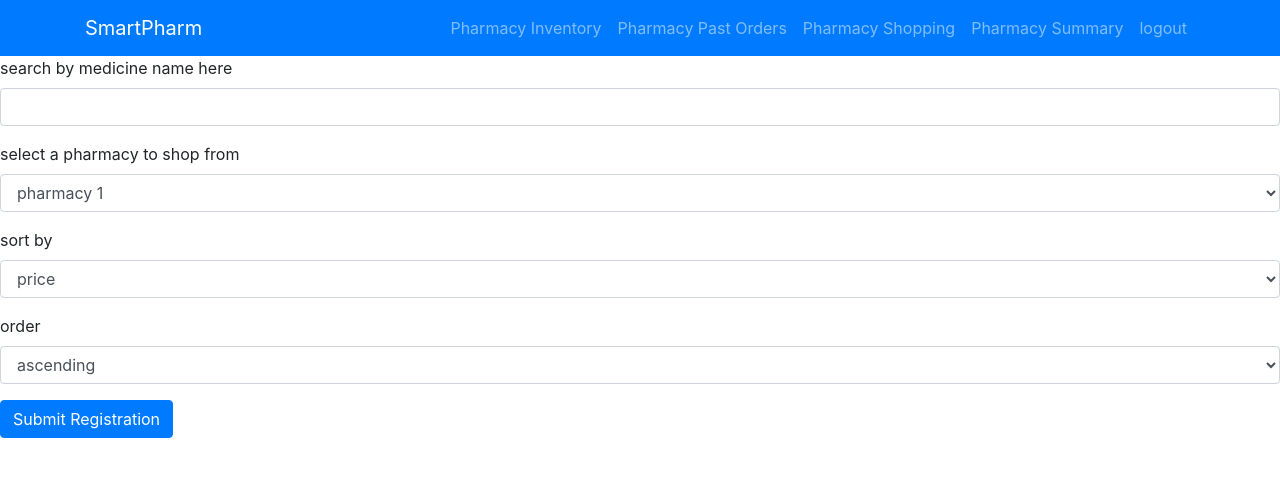
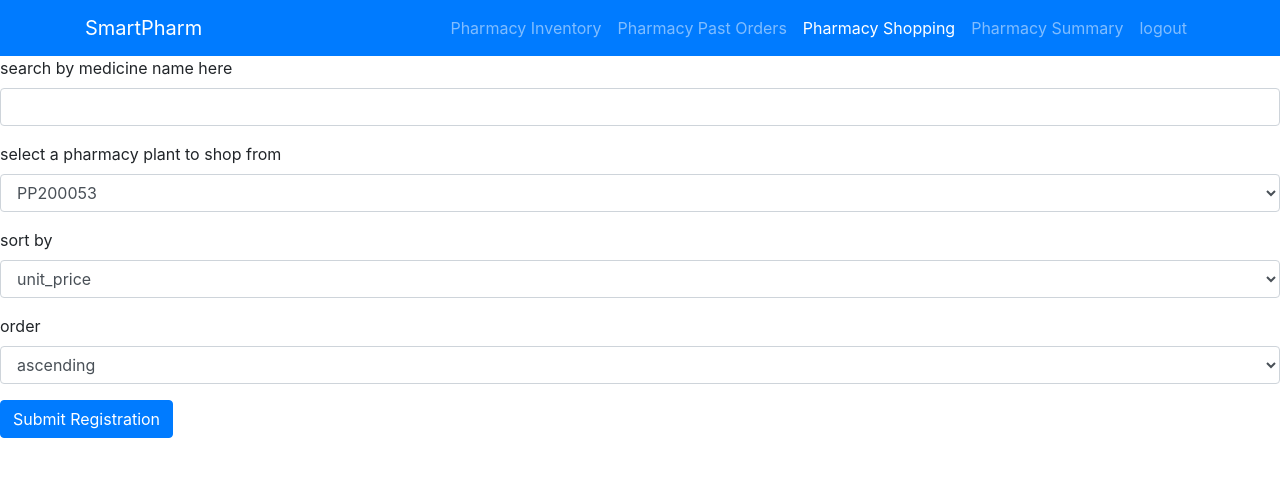
Before and after one commit to NJB44/INFSCI_2710_Project, a Flask app: page /pharmacy_home/pharmacy_search in a window 1280 px wide. Shown: the top 477 px of the page. Run offline with Flask 2, Linux system fonts and the light colour scheme; parts of the project's set-up code (start-up, migrations or seed data) failed here and were passed over; some libraries are stand-ins or nearby versions.

Commit message:
turned search into full shopping page

```diff
--- a/app/forms.py
+++ b/app/forms.py
@@ -1,3 +1,4 @@
+from wtforms.fields.simple import HiddenField, TextField
 from app.models import medicine
 from flask_wtf import FlaskForm
 from wtforms import StringField, PasswordField, BooleanField, SubmitField, IntegerField
@@ -5,6 +6,7 @@ from wtforms.fields.core import DateField, FloatField, SelectField, TimeField
 from wtforms.validators import Required, Length, Email, Regexp, EqualTo
 from wtforms import ValidationError
 from wtforms.fields.html5 import EmailField
+from app import db
 
 class RegistrationPharmForm(FlaskForm):
     username = StringField('User Name', validators=[Required(), Length(1,20), Regexp('^[A-Za-z][A-Za-z0-9_.]*$', 0,'usernames must have only letters, ''numbers, dots or underscores')])
@@ -79,15 +81,22 @@ class PharmacyOrder(FlaskForm):
     submit = SubmitField("Submit Registration")
 
 class PharmacySearch(FlaskForm):
-    searchbar = StringField("search by medicine name here")
-    #query to populate the pharmacy dropdown
-    pharmacy = SelectField("select a pharmacy to shop from", choices=["pharmacy 1", "pharmacy 2"])
-    sortby = SelectField("sort by", choices=["price", "alphabetical"])
+    search = StringField("search by medicine name here")
+    #change to query to populate the pharmacy dropdown
+    plant = SelectField("select a pharmacy plant to shop from", choices=["PP200053", "PP323961"])
+    sortby = SelectField("sort by", choices=["unit_price", "stock_quant"])
     order = SelectField("order", choices = ["ascending","descending"])
     submit = SubmitField("Submit Registration")
 
+class PharmacyShoppingCart(FlaskForm):
+    shopping_queries = HiddenField()
+    update_queries = HiddenField()
+    submit = SubmitField("Checkout")
+
+
 class PharmacyBuy(FlaskForm):
     submit = SubmitField("Submit Registration")
+
 
 #####Plant forms
 class PlantOrderConf(FlaskForm):
@@ -102,12 +111,12 @@ class PlantAddStock(FlaskForm):
 
 class PlantEditStock(FlaskForm):
     medicine = StringField("id of medicine to edit", validators=[Required()]) #ought to be a dropdown or validated
+    quantity = IntegerField("How many?", validators= [Required()])
     unit_price = FloatField("What price should it be?", validators=[Required()])
     submit = SubmitField("Confirm")
 
 class PlantRemoveStock(FlaskForm):
     medicine = StringField("id of medicine to remove", validators=[Required()]) #ought to be a dropdown or validated
-    quantity = IntegerField("how many?", validators=[Required()])
     submit = SubmitField("Confirm")
 
 ###Misc
--- a/app/models.py
+++ b/app/models.py
@@ -88,7 +88,7 @@ class pharm(db.Model):
 
 
 class pharm_inven(db.Model):
-    pc_id = db.Column(db.String(8), db.ForeignKey("pharmacy.pc_id"), primary_key= True) #prim key
+    pc_id = db.Column(db.String(8), db.ForeignKey("pharm.pc_id"), primary_key= True) #prim key
     m_id = db.Column(db.String(5), db.ForeignKey("medicine.m_id"), primary_key= True) #prim key
     quant = db.Column(db.Integer)
     price = db.Column(db.Float)
--- a/app/routes.py
+++ b/app/routes.py
@@ -1,3 +1,4 @@
+from operator import and_
 from os.path import join
 from flask.globals import request
 from flask.helpers import url_for
@@ -6,16 +7,21 @@ from app.models import doctor, medicine, patient, pharm, pharm_inven, pharm_plan
 from app import db
 from flask import render_template, flash, redirect
 from app import app
-from app.forms import DocPresc, LoginForm, PatNewApt, PharmacyBuy, PharmacySearch, PlantAddStock, PlantEditStock, PlantOrderConf, PlantRemoveStock, RegistrationDocForm, RegistrationPatientForm, RegistrationPharmForm, RegistrationPlantForm
+from app.forms import DocPresc, LoginForm, PatNewApt, PharmacyBuy, PharmacySearch, PharmacyShoppingCart, PlantAddStock, PlantEditStock, PlantOrderConf, PlantRemoveStock, RegistrationDocForm, RegistrationPatientForm, RegistrationPharmForm, RegistrationPlantForm
 from . import login
 from flask_login import current_user, login_user, logout_user
+from sqlalchemy import func, desc, asc
 
 
 @app.route('/')
 @app.route('/index')
 def index():
-    user = {'username': 'test'}
-    return render_template('index.html', title='test', user = user)
+    if current_user.is_authenticated:
+        usr = db.session.query(user).filter(user.user_id == current_user.user_id).first()
+        text = "you are logged in as a " + str(usr.user_type)
+    else:
+        text = "you are not logged in"
+    return render_template('index.html', title='test', text = text)
 
 @app.route('/login', methods=['GET','POST'])
 def login():
@@ -172,42 +178,64 @@ def pharm_inv():
     inventory = db.session.query(pharm_inven, medicine).filter(pc_id == pharm_inven.pc_id ).join(medicine, pharm_inven.m_id == medicine.m_id).all()
     return render_template('pharmacy_inventory.html', inv = inventory)
 
-@app.route('/pharmacy_home/pharmacy_search')
+@app.route('/pharmacy_home/pharmacy_search',methods=["GET","POST"])
 def pharm_search():
     #FORM
-    form = PharmacySearch()
-    if form.validate_on_submit():
+    search_form = PharmacySearch()
+    checkout_form = PharmacyShoppingCart()
+    if search_form.validate_on_submit():
         #send to the browsing page
         ##QUERY here based on form input
-        plant_id = current_user.user_id
-        products = db.session.query(plant_inven, medicine).join(medicine, plant_inven.m_id==medicine.m_id).filter(plant_inven.pp_id == plant_id).all()
-        pharm_shop(products) #TODO this likely doesn't work
-        pass
-    return render_template('pharmacy_search.html', form = form)
+        plant_id = search_form.plant.data
+        search = "%{}%".format(search_form.search.data)
+        sortby = search_form.sortby.data
+        order = search_form.order.data
+        if order == "ascending":
+            if sortby == "unit_price":
+                products = db.session.query(plant_inven, medicine).join(medicine, plant_inven.m_id==medicine.m_id).filter(and_(plant_inven.pp_id == plant_id, medicine.m_medicine.like(search))).order_by(plant_inven.unit_price.asc()).all()
+            elif sortby == "stock_quant":
+                products = db.session.query(plant_inven, medicine).join(medicine, plant_inven.m_id==medicine.m_id).filter(and_(plant_inven.pp_id == plant_id, medicine.m_medicine.like(search))).order_by(plant_inven.stock_quant.asc()).all()
+        elif order == "descending":
+            if sortby == "unit_price":
+                products = db.session.query(plant_inven, medicine).join(medicine, plant_inven.m_id==medicine.m_id).filter(and_(plant_inven.pp_id == plant_id, medicine.m_medicine.like(search))).order_by(plant_inven.unit_price.desc()).all()
+            elif sortby == "stock_quant":
+                products = db.session.query(plant_inven, medicine).join(medicine, plant_inven.m_id==medicine.m_id).filter(and_(plant_inven.pp_id == plant_id, medicine.m_medicine.like(search))).order_by(plant_inven.stock_quant.desc()).all()
+        else:
+            products = db.session.query(plant_inven, medicine).join(medicine, plant_inven.m_id==medicine.m_id).filter(and_(plant_inven.pp_id == plant_id, medicine.m_medicine.like(search))).all()
+        search_form = PharmacySearch()
+        return render_template('pharmacy_search.html', search_form= search_form, products = products,checkout_form = checkout_form, checkout = True, search = False)
+        #return redirect(url_for('pharm_shop', products=products))
+    if checkout_form.validate_on_submit():
+        print("Checked out")
+        return redirect(url_for('pharmacy_search_history'))
+    return render_template('pharmacy_search.html', search_form = search_form, checkout= False, search = True)
 
-@app.route('/pharmacy_home/shopping')
-def pharm_shop():
-    #QUERY Replace with content from
-    plant_id = current_user.user_id
-    prods = db.session.query(plant_inven, medicine).join(medicine, plant_inven.m_id==medicine.m_id).filter(plant_inven.pp_id == plant_id).all()
-    return render_template('pharmacy_shopping.html', products = prods)
+#@app.route('/pharmacy_shopping<products>')
+#def pharm_shop(plant_id, search, by, order):
+#    #QUERY Replace with content from
+#    form = PharmacyShoppingCart()
+#    #plant_id = current_user.user_id
+#    products = db.session.query(plant_inven, medicine).join(medicine, plant_inven.m_id==medicine.m_id).filter(and_(plant_inven.pp_id == plant_id, medicine.m_medicine.like(search))).all()
+#    return render_template('pharmacy_shopping.html', products = products)
 
 
-@app.route('/pharmacy_home/pharmacy_med_purchase')
-def pharm_buy(shopping_cart):
-    #FORM
-    form = PharmacyBuy()
-    if form.validate_on_submit():
-        #send to the browsing page
-        pass
-    return render_template('pharmacy_search.html', form = form, items = shopping_cart)
+#@app.route('/pharmacy_home/pharmacy_med_purchase')
+#def pharm_buy(shopping_cart):
+#    #FORM
+#    form = PharmacyBuy()
+#    if form.validate_on_submit():
+#        #send to the browsing page
+#        pass
+#    return render_template('pharmacy_search.html', form = form, items = shopping_cart)
 
 @app.route('/pharmacy_home/pharmacy_summary')
 def pharm_summ():
     #QUERY
     pc_id = current_user.user_id
-    #TODO query for real summary measures here
-    summary_measures = {'unique_medicine_quant': 20, 'total_stock_value': 500, 'total_medicine_quant': 3000}
+    unique_med_quant = db.session.query(pharm_inven).filter(pharm_inven.pc_id == pc_id).count()
+    total_med_quant = int(db.session.query(func.sum(pharm_inven.quant)).scalar())
+    total_inven_value =db.session.query(func.sum(pharm_inven.quant * pharm_inven.price)).scalar()    #TODO query for real summary measures here
+    summary_measures = {'unique_medicine_quant': unique_med_quant, 'total_medicine_quant': total_med_quant, 'total_stock_value': total_inven_value}
     return render_template('pharmacy_summary.html', summary_measures = summary_measures)
 
 @app.route('/pharmacy_home/shipment_history')
@@ -249,10 +277,10 @@ def plant_add_stock():
     #FORM
     form = PlantAddStock()
     if form.validate_on_submit():
-        new_inven = plant_inven(m_id = form.medicine.data, pp_id = current_user.user_id, stock_quant =  form.quantity.data, unit_price = form.unit_price.data)
+        new_inven = plant_inven(m_id = form.medicine.data, pp_id = current_user.user_id, stock_quant =  int(form.quantity.data ), unit_price = float(form.unit_price.data))
         db.session.add(new_inven)
         db.session.commit()
-        return redirect('plant_inventory.html')
+        return redirect(url_for('plant_inv'))
 
     return render_template('plant_add_stock.html', form = form)
 
@@ -261,9 +289,11 @@ def plant_edit_stock():
     #FORM
     form = PlantEditStock()
     if form.validate_on_submit():
-        edit_inven = 1 #query here
-        edit_inven = plant_inven(m_id = form.medicine.data, pp_id = current_user.user_id, stock_quant =  form.quantity.data, unit_price = form.unit_price.data)
+        edited_inven = db.session.query(plant_inven).filter(and_(plant_inven.m_id == form.medicine.data, plant_inven.pp_id == current_user.user_id)).first()
+        edited_inven.stock_quant = form.quantity.data
+        edited_inven.unit_price = form.unit_price.data
         db.session.commit()
+        return redirect(url_for('plant_inv'))
 
     return render_template('plant_edit_stock.html', form = form)
 
@@ -272,9 +302,11 @@ def plant_remove_stock():
     #FORM
     form = PlantRemoveStock()
     if form.validate_on_submit():
-        rem_inven = plant_inven(m_id = form.medicine.data, pp_id = current_user.user_id, stock_quant =  form.quantity.data, unit_price = form.unit_price.data)
-        db.session.remove(rem_inven)
+        rem_inven = db.session.query(plant_inven).filter(and_(plant_inven.m_id == form.medicine.data, plant_inven.pp_id == current_user.user_id)).first()
+        db.session.delete(rem_inven)
         db.session.commit()
+        return redirect(url_for('plant_inv'))
+
     return render_template('plant_remove_stock.html', form = form)
 
 
--- a/app/templates/pharmacy_search.html
+++ b/app/templates/pharmacy_search.html
@@ -6,5 +6,36 @@
 {% endblock %}
 
 {% block content %}
-{{ render_form(form)}}
+
+{% if search %}
+
+    {{ render_form(search_form)}}
+
+{% endif %}
+
+   {% for prod in products %}
+
+    <div class="card h-100">
+        <div class="card-body">
+            <h4 class="card-title">{{prod.medicine.m_medicine}}</h4>
+            <h4 class="card-subtitle">Type: {{prod.medicine.category}}</h4>
+            <p class="card-text">
+                In Stock: {{prod.plant_inven.stock_quant}} |
+                Unit Price: {{prod.plant_inven.unit_price}} |
+                Remaining: {{prod.plant_inven.stock_quant}} |
+                In Cart: 0
+            </p>
+            <button class="btn btn-outline-primary" id="dec{{prod.plant_inven.m_id}}{{prod.plant_inven.pp_id}}" onclick="decrement()">-</button>
+            <input type="text" id="quant{{prod.plant_inven.m_id}}{{prod.plant_inven.pp_id}}">
+            <button class="btn btn-outline-primary" id="inc{{prod.plant_inven.m_id}}{{prod.plant_inven.pp_id}}" onclick="increment()">+</button>
+            <button class="btn btn-primary" id="addToCart{{prod.plant_inven.m_id}}{{prod.plant_inven.pp_id}}" onclick="addtoCart()">Add to cart</button>
+        </div>
+    </div>
+
+   {% endfor %}
+
+{% if checkout %}
+    {{ render_form(checkout_form)}}
+{% endif %}
+
 {% endblock %}
--- a/app/templates/pharmacy_view.html
+++ b/app/templates/pharmacy_view.html
@@ -13,7 +13,7 @@ Pharmacy management
         <ul class="nav navbar-nav">
             {{ render_nav_item('pharm_inv', 'Pharmacy Inventory')}}
             {{ render_nav_item('pharm_ship_hist', 'Pharmacy Past Orders')}}
-            {{ render_nav_item('pharm_shop', 'Pharmacy Shopping')}}
+            {{ render_nav_item('pharm_search', 'Pharmacy Shopping')}}
             {{ render_nav_item('pharm_summ', 'Pharmacy Summary')}}
             {{ render_nav_item('logout', 'logout')}}
         </ul>
```
Also changed, not shown: app/templates/index.html (+8 -4 lines), app/templates/pharmacy_shopping.html (+1 -7 lines).
